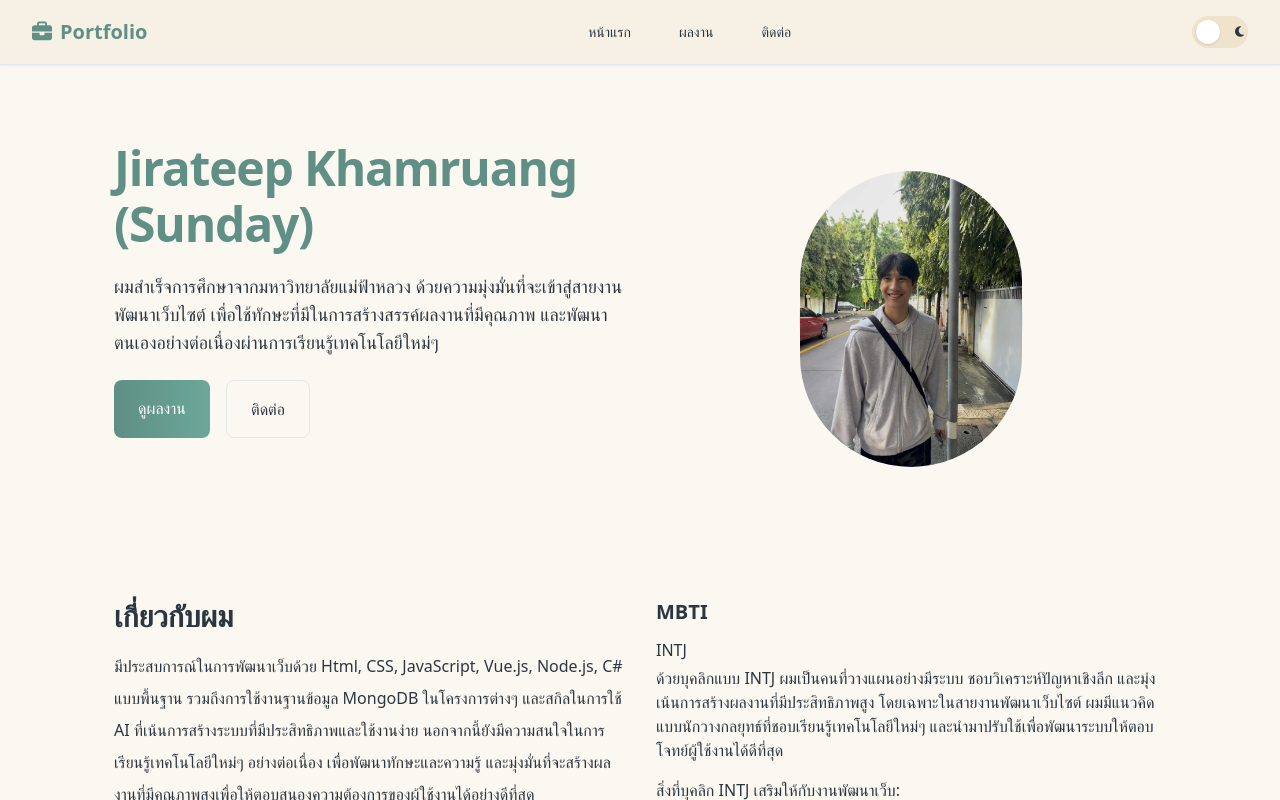
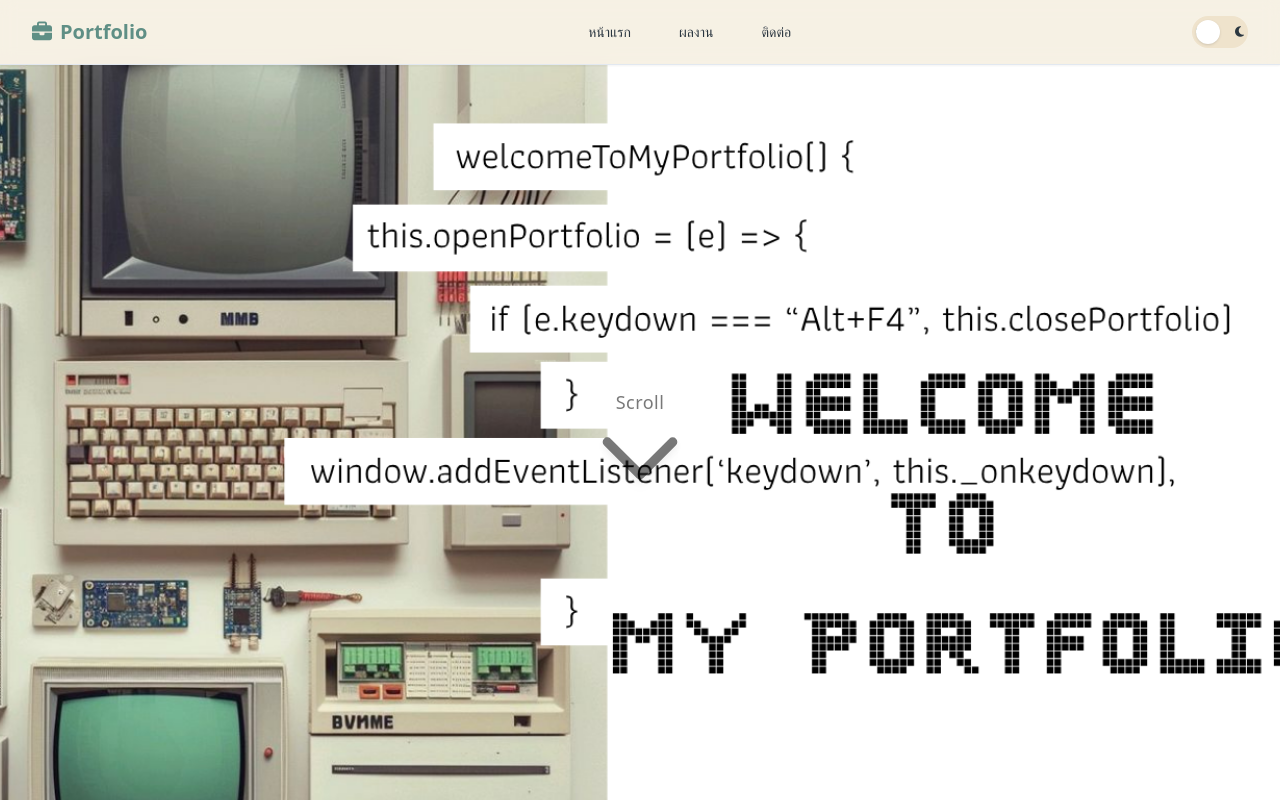
Before and after one commit to Jirateep-git-exp/jirateep-portfolio, a Vue app: page / in a window 1280 px wide. Shown: the top 800 px of the page. Built offline with nearby package versions, Linux system fonts and the light colour scheme.

Commit message:
Add Banner && Animation Scroll Down

```diff
--- /dev/null
+++ b/src/components/Banner.vue
@@ -0,0 +1,18 @@
+<template>
+  <div class="relative h-screen w-full overflow-hidden">
+    <img
+      src="../utils/images/banner_port.png"
+      alt="Banner"
+      class="w-full h-full object-cover shadow-lg"
+    />
+    <!-- Scroll-down indicator: centered in the banner (subtle / faded) -->
+    <div class="absolute inset-0 flex items-center justify-center pointer-events-none">
+      <div class="flex flex-col items-center gap-3 text-black/70 opacity-75">
+        <span class="text-lg font-medium select-none tracking-wide drop-shadow-sm">Scroll</span>
+        <svg xmlns="http://www.w3.org/2000/svg" class="w-14 h-14 md:w-28 md:h-28 animate-bounce drop-shadow-lg" fill="none" viewBox="0 0 24 24" stroke="currentColor" aria-hidden="true">
+          <path stroke-linecap="round" stroke-linejoin="round" stroke-width="2" d="M19 9l-7 7-7-7" />
+        </svg>
+      </div>
+    </div>
+  </div>
+</template>
--- a/src/pages/Home.vue
+++ b/src/pages/Home.vue
@@ -1,9 +1,11 @@
 <template>
   <div>
+    <section id="banner" class="mx-auto">
+      <Banner />
+    </section>
     <section id="hero" class="container mx-auto px-6 py-20">
       <Hero />
     </section>
-
     <section id="about" class="container mx-auto px-6 py-20">
       <About />
     </section>
@@ -23,6 +25,7 @@
 </template>
 
 <script setup lang="ts">
+import Banner from '../components/Banner.vue'
 import Hero from '../components/Hero.vue'
 import About from '../components/About.vue'
 import Projects from '../components/Projects.vue'
```
Also changed, not shown: src/utils/images/banner_port.png (added), 1 other file (tests, documents, lock files or other folders).
